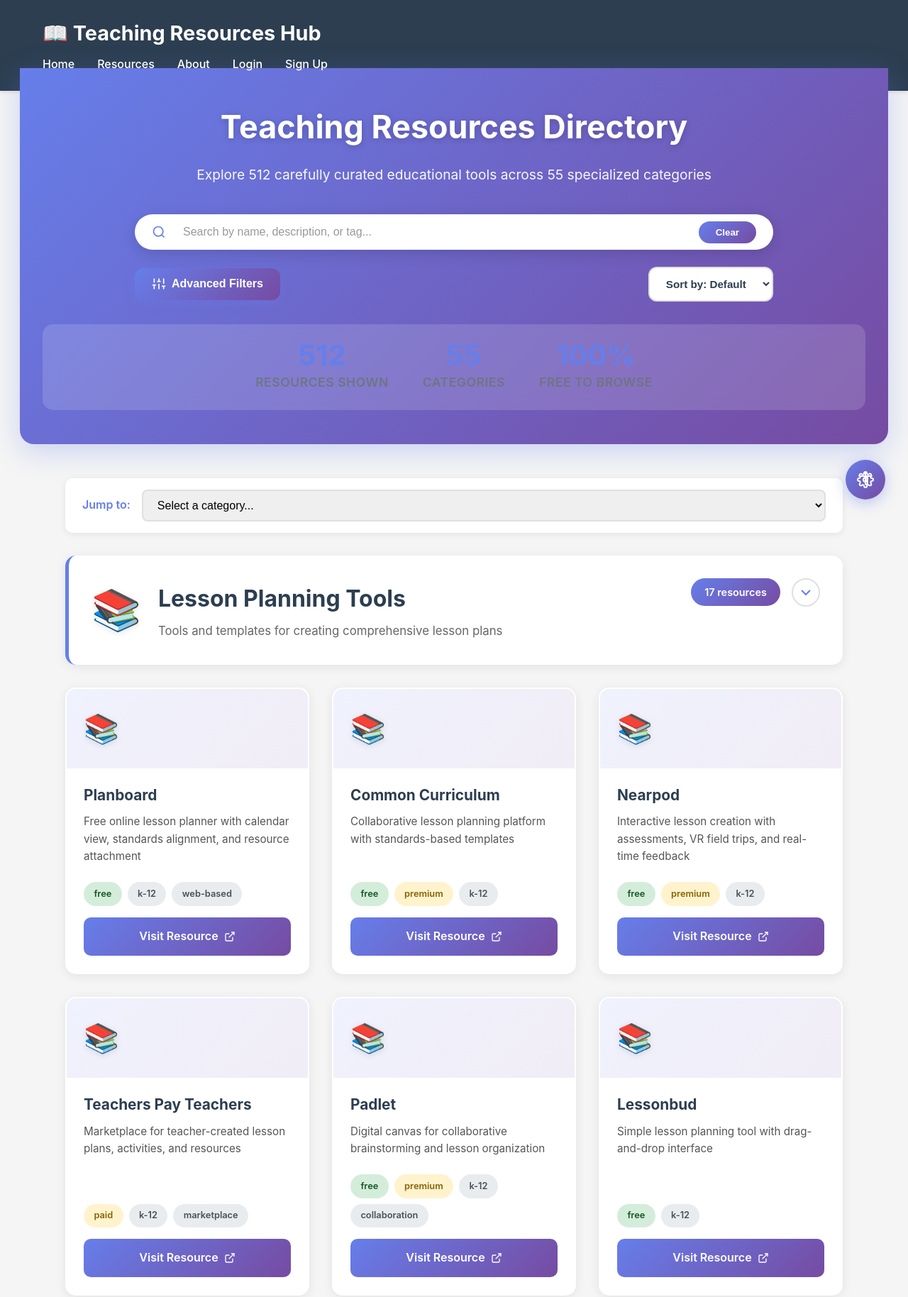
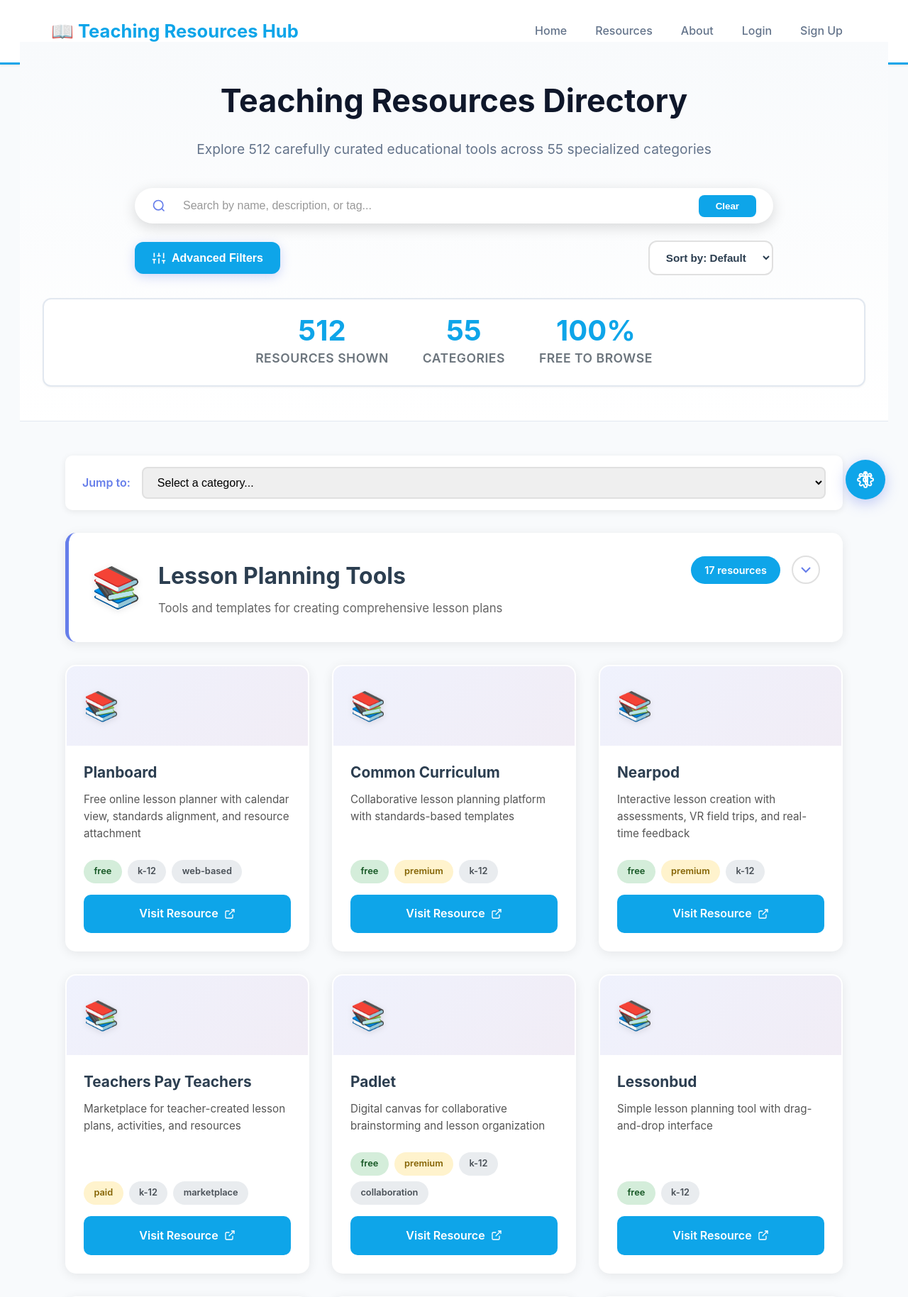
Before and after one commit to Kooltuo75/teaching-resources-hub, a Flask app: page /resources in a window 1280 px wide. Shown: the top 1828 px of the page at 71% size. Run offline with Flask 3, Linux system fonts and the light colour scheme.

Commit message:
Major redesign: Modern color scheme and improved readability
- Replaced purple gradient with clean white/light gray backgrounds
- Changed accent color from purple to modern blue (#0ea5e9)
- Updated header: white background with blue accent border
- Improved navigation: better spacing and hover effects
- Stats bar: white with border, blue numbers for contrast
- All text now has excellent contrast and readability
- Replaced all 20+ purple gradient buttons with solid blue
- Modern, professional appearance throughout
- Fixed hard-to-read text issues

```diff
--- a/app/static/css/style.css
+++ b/app/static/css/style.css
@@ -10,8 +10,8 @@
 body {
     font-family: -apple-system, BlinkMacSystemFont, 'Segoe UI', Roboto, 'Helvetica Neue', Arial, sans-serif;
     line-height: 1.6;
-    color: #333;
-    background-color: #f5f5f5;
+    color: #1e293b;
+    background-color: #f8fafc;
 }
 
 .container {
@@ -35,34 +35,57 @@
     }
 }
 
-/* Header Styles */
+/* Header Styles - Modern Design */
 header {
-    background-color: #2c3e50;
-    color: white;
-    padding: 1.5rem 0;
-    box-shadow: 0 2px 5px rgba(0,0,0,0.1);
+    background-color: #ffffff;
+    color: #1e293b;
+    padding: 0;
+    box-shadow: 0 1px 3px rgba(0,0,0,0.1);
+    border-bottom: 3px solid #0ea5e9;
+}
+
+header .container {
+    display: flex;
+    justify-content: space-between;
+    align-items: center;
+    padding: 1.2rem 2rem;
 }
 
 header h1 {
-    font-size: 1.8rem;
-    margin-bottom: 0.5rem;
+    font-size: 1.6rem;
+    margin: 0;
+    color: #0ea5e9;
+    font-weight: 700;
+    display: flex;
+    align-items: center;
+    gap: 0.5rem;
 }
 
 nav ul {
     list-style: none;
     display: flex;
-    gap: 2rem;
+    gap: 0;
+    margin: 0;
+    align-items: center;
+}
+
+nav ul li {
+    margin: 0;
 }
 
 nav a {
-    color: white;
+    color: #64748b;
     text-decoration: none;
     font-weight: 500;
-    transition: opacity 0.3s;
+    transition: all 0.2s;
+    padding: 0.75rem 1.25rem;
+    display: block;
+    border-radius: 6px;
 }
 
 nav a:hover {
-    opacity: 0.8;
+    color: #0ea5e9;
+    background-color: #f1f5f9;
 }
 
 /* Main Content */
@@ -920,7 +943,7 @@
     right: 2rem;
     width: 56px;
     height: 56px;
-    background: linear-gradient(135deg, #667eea 0%, #764ba2 100%);
+    background: #0ea5e9;
     color: white;
     border: none;
     border-radius: 50%;
@@ -1540,12 +1563,13 @@
 
 /* Resources Page Header */
 .resources-page-header {
-    background: linear-gradient(135deg, #667eea 0%, #764ba2 100%);
-    color: white;
+    background: linear-gradient(to bottom, #f8fafc 0%, #ffffff 100%);
+    color: #1e293b;
     padding: 3rem 2rem;
     margin: -2rem -2rem 3rem -2rem;
-    border-radius: 0 0 20px 20px;
-    box-shadow: 0 10px 40px rgba(102, 126, 234, 0.3);
+    border-radius: 0;
+    box-shadow: none;
+    border-bottom: 1px solid #e2e8f0;
 }
 
 .resources-hero {
@@ -1557,14 +1581,16 @@
     font-size: 2.8rem;
     font-weight: 700;
     margin-bottom: 1rem;
-    text-shadow: 0 2px 10px rgba(0,0,0,0.2);
+    color: #0f172a;
+    text-shadow: none;
 }
 
 .resources-page-subtitle {
     font-size: 1.2rem;
-    opacity: 0.95;
+    color: #64748b;
     max-width: 800px;
     margin: 0 auto;
+    font-weight: 400;
 }
 
 /* Search and Filter Controls */
@@ -1606,19 +1632,19 @@
 }
 
 .clear-btn {
-    background: linear-gradient(135deg, #667eea 0%, #764ba2 100%);
+    background: #0ea5e9;
     color: white;
     border: none;
     padding: 0.5rem 1.5rem;
-    border-radius: 50px;
+    border-radius: 8px;
     cursor: pointer;
     font-weight: 600;
-    transition: transform 0.2s, box-shadow 0.2s;
+    transition: all 0.2s;
 }
 
 .clear-btn:hover {
-    transform: translateY(-2px);
-    box-shadow: 0 5px 15px rgba(102, 126, 234, 0.4);
+    background: #0284c7;
+    box-shadow: 0 2px 8px rgba(14, 165, 233, 0.3);
 }
 
 /* Filter Buttons */
@@ -1664,10 +1690,11 @@
     justify-content: center;
     gap: 3rem;
     flex-wrap: wrap;
-    background: rgba(255, 255, 255, 0.15);
+    background: #ffffff;
     padding: 1.5rem;
-    border-radius: 15px;
-    backdrop-filter: blur(10px);
+    border-radius: 12px;
+    border: 2px solid #e2e8f0;
+    box-shadow: 0 1px 3px rgba(0,0,0,0.05);
 }
 
 .stat-item {
@@ -1681,13 +1708,15 @@
     font-weight: 700;
     line-height: 1;
     margin-bottom: 0.3rem;
+    color: #0ea5e9;
 }
 
 .stat-label {
     font-size: 0.9rem;
-    opacity: 0.9;
+    color: #64748b;
     text-transform: uppercase;
     letter-spacing: 0.5px;
+    font-weight: 600;
 }
 
 /* Category Navigation */
@@ -1795,7 +1824,7 @@
 }
 
 .category-badge {
-    background: linear-gradient(135deg, #667eea 0%, #764ba2 100%);
+    background: #0ea5e9;
     color: white;
     padding: 0.5rem 1.2rem;
     border-radius: 50px;
@@ -1932,7 +1961,7 @@
     justify-content: center;
     gap: 0.5rem;
     width: 100%;
-    background: linear-gradient(135deg, #667eea 0%, #764ba2 100%);
+    background: #0ea5e9;
     color: white;
     text-decoration: none;
     padding: 0.9rem 1.5rem;
@@ -2337,7 +2366,7 @@
     align-items: center;
     gap: 0.5rem;
     padding: 0.8rem 1.5rem;
-    background: linear-gradient(135deg, #667eea 0%, #764ba2 100%);
+    background: #0ea5e9;
     color: white;
     border: none;
     border-radius: 12px;
```
Also changed, not shown: other parts of app/static/css/style.css (+19 -19 lines).
